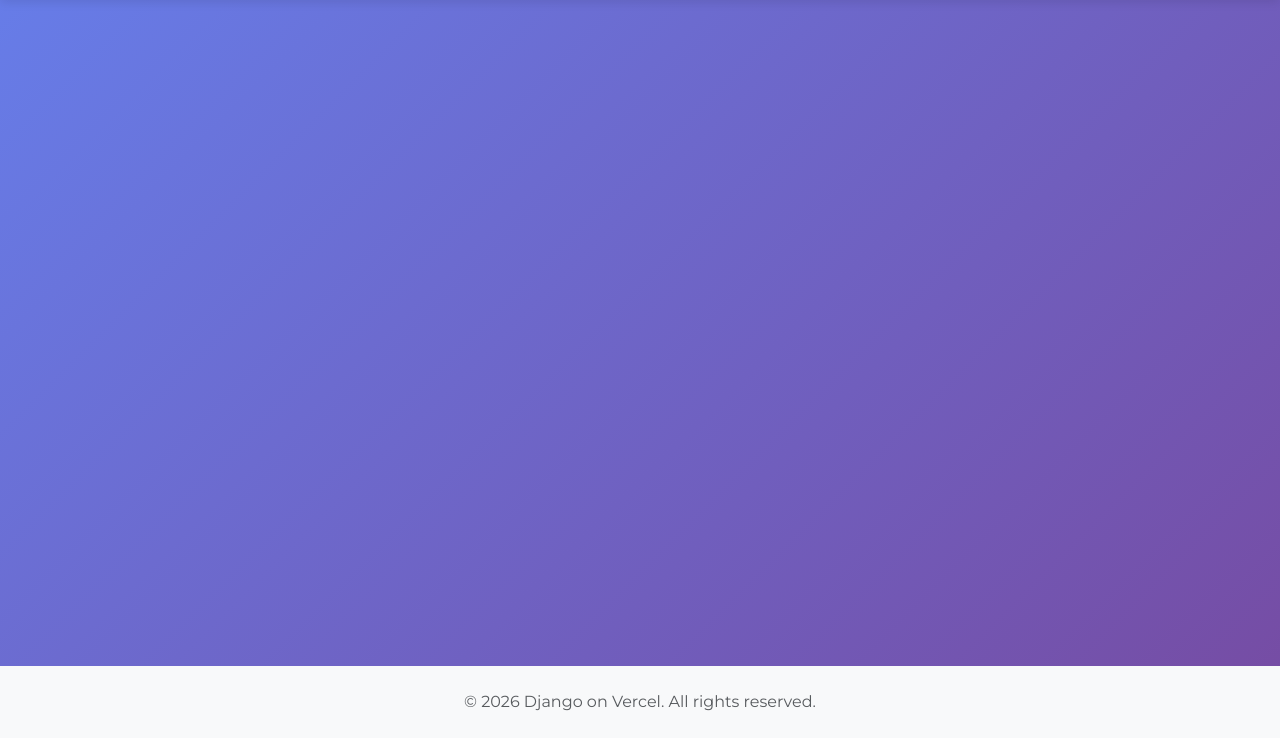
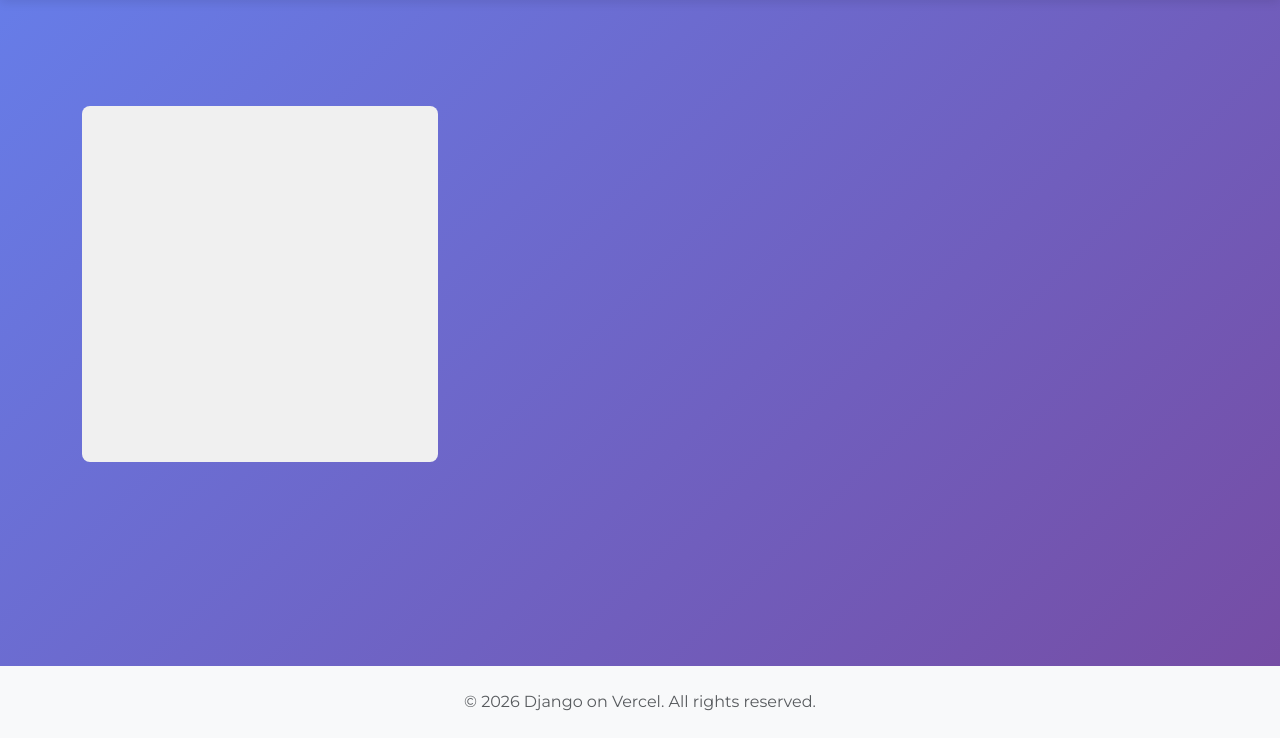
Before and after one commit to real0m4r/PowerGames, a Django app: page / in a window 1280 px wide. Shown: the part 62-800 px from the top of the page. Run offline with Django 5.2, Linux system fonts and the light colour scheme; tables that the repository leaves empty hold one stand-in row (values such as "Sample post").

Commit message:
iframe update3

```diff
--- a/core/templates/core/home.html
+++ b/core/templates/core/home.html
@@ -8,10 +8,15 @@
     <h1 class="display-4 fw-bold text-primary">{{ title }}</h1>
     <p class="lead text-muted">{{ message }}</p>
 </div>
+<!-- Games Grid - 3 per row -->
+<div class="row g-4">
 {% for game in games %}
-    <div>
-        <iframe seamless="seamless" allowtransparency="true" allowfullscreen="true"
-        frameborder="0" style="width: 100%;height: 100%;border: 0px;" src="{{ game.iframe }}"></iframe>
+    <div class="col-lg-4 col-md-6 col-sm-12">
+        <div class="game-container" style="position: relative; width: 100%; padding-bottom: 100%; height: 0; overflow: hidden; border-radius: 8px; background: #f0f0f0;">
+            <iframe seamless="seamless" allowtransparency="true" allowfullscreen="true"
+            frameborder="0" style="position: absolute; top: 0; left: 0; width: 100%; height: 100%; border: 0px;" src="{{ game.iframe }}"></iframe>
+        </div>
     </div>
 {% endfor %}
+</div>
 {% endblock %}
```
